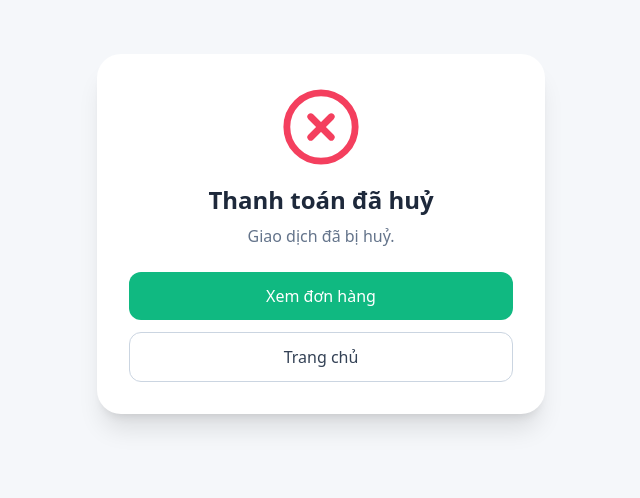
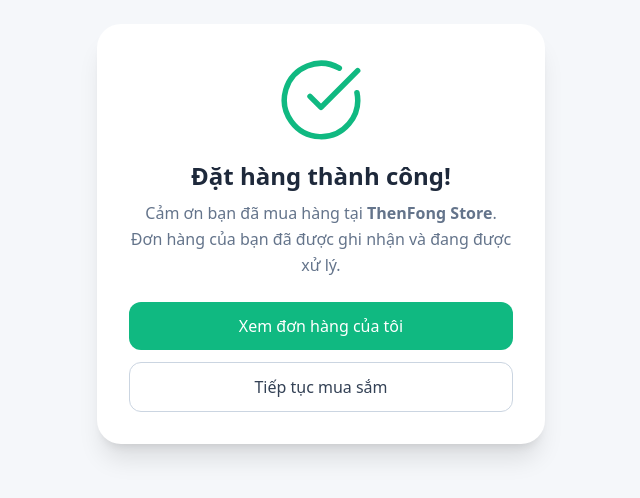
Before and after one commit to Yuta3108/ShopThuCong, a React (Vite) app in the folder ShopThuCong/: page /payment-success in a window 1280 px wide. Shown: the part 166-664 px from the top of the page, without its empty margins (319-959 px from the left). Built offline with nearby package versions, Linux system fonts and the light colour scheme.

Commit message:
sửa zalo lần cuối

```diff
--- a/ShopThuCong/src/User/ChucNang/Cart/paymentsuccess.jsx
+++ b/ShopThuCong/src/User/ChucNang/Cart/paymentsuccess.jsx
@@ -1,104 +1,52 @@
 import { Link } from "react-router-dom";
-import { CheckCircle, XCircle, Loader2 } from "lucide-react";
-import { useEffect, useState } from "react";
-
-const API = "https://backend-eta-ivory-29.vercel.app/api";
+import { CheckCircle } from "lucide-react";
 
 export default function PaymentSuccess() {
-  const [loading, setLoading] = useState(true);
-  const [status, setStatus] = useState(null); // null | pending | processing | completed | cancelled
-
-  useEffect(() => {
-    const orderId = localStorage.getItem("pendingOrderId");
-    const token = localStorage.getItem("token");
-
-    // KHÔNG CÓ ORDER ID LÀ HỦY
-    if (!orderId) {
-      setStatus("cancelled");
-      setLoading(false);
-      return;
-    }
-
-    const fetchStatus = async () => {
-      try {
-        const res = await fetch(`${API}/orders/${orderId}`, {
-          headers: { Authorization: `Bearer ${token}` },
-        });
-        const data = await res.json();
-
-        if (res.ok) {
-          setStatus(data.Status); // processing / completed / pending
-        } else {
-          setStatus("cancelled");
-        }
-      } catch (err) {
-        console.error("Payment status error:", err);
-        setStatus("pending");
-      } finally {
-        //  LUÔN TẮT LOADING SAU LẦN FETCH ĐẦU
-        setLoading(false);
-        localStorage.removeItem("pendingOrderId");
-      }
-    };
-
-    fetchStatus();
-  }, []); //  CHỈ CHẠY 1 LẦN
-  if (loading) {
-    return (
-      <div className="min-h-screen flex items-center justify-center text-slate-500">
-        Đang xác nhận thanh toán...
-      </div>
-    );
-  }
-
-  const isSuccess = status === "processing" || status === "completed";
-  const isCancelled = status === "cancelled";
-
   return (
     <div className="min-h-screen bg-[#F5F7FA] flex items-center justify-center px-4">
       <div className="bg-white shadow-xl rounded-3xl p-8 max-w-md w-full text-center">
 
+        {/* ICON */}
         <div className="flex justify-center mb-4">
-          {isSuccess ? (
-            <CheckCircle className="text-emerald-500" size={82} />
-          ) : isCancelled ? (
-            <XCircle className="text-rose-500" size={82} />
-          ) : (
-            <Loader2 className="animate-spin text-sky-500" size={82} />
-          )}
+          <CheckCircle
+            className="text-emerald-500"
+            size={88}
+            strokeWidth={1.5}
+          />
         </div>
 
+        {/* TITLE */}
         <h1 className="text-2xl font-semibold text-slate-800">
-          {isSuccess
-            ? "Thanh toán thành công!"
-            : isCancelled
-            ? "Thanh toán đã huỷ"
-            : "Đang xác nhận thanh toán"}
+          Đặt hàng thành công!
         </h1>
 
-        <p className="text-slate-500 mt-2">
-          {isSuccess
-            ? "Cảm ơn bạn đã mua hàng tại ThenFong Store."
-            : isCancelled
-            ? "Giao dịch đã bị huỷ."
-            : "ZaloPay đang xác nhận giao dịch, vui lòng kiểm tra lại đơn hàng."}
+        {/* SUBTEXT */}
+        <p className="text-slate-500 mt-2 leading-relaxed">
+          Cảm ơn bạn đã mua hàng tại <b>ThenFong Store</b>.<br />
+          Đơn hàng của bạn đã được ghi nhận và đang được xử lý.
         </p>
 
+        {/* ACTIONS */}
         <div className="mt-6 space-y-3">
           <Link
             to="/user"
-            className="block w-full py-3 rounded-xl bg-emerald-500 text-white hover:bg-emerald-600"
+            className="block w-full py-3 rounded-xl
+                       bg-emerald-500 text-white font-medium
+                       hover:bg-emerald-600 transition"
           >
-            Xem đơn hàng
+            Xem đơn hàng của tôi
           </Link>
 
           <Link
             to="/"
-            className="block w-full py-3 rounded-xl border border-slate-300 text-slate-700 hover:bg-slate-100"
+            className="block w-full py-3 rounded-xl
+                       border border-slate-300 text-slate-700
+                       font-medium hover:bg-slate-100 transition"
           >
-            Trang chủ
+            Tiếp tục mua sắm
           </Link>
         </div>
+
       </div>
     </div>
   );
```
